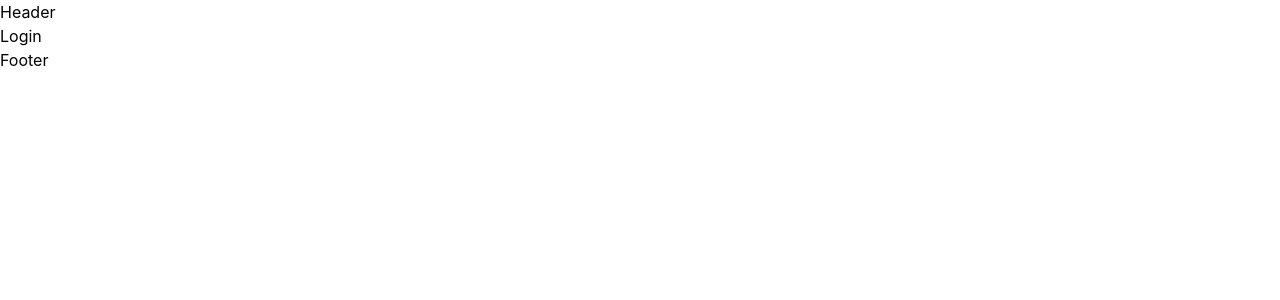
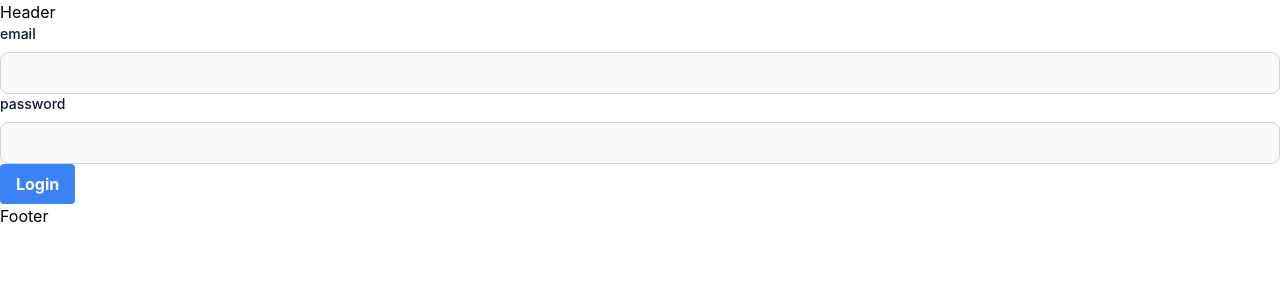
Before and after one commit to naotake51/chat-compo-developer-console, a Next.js app: page / in a window 1280 px wide. Shown: the top 300 px of the page. Built offline with nearby package versions, Linux system fonts and the light colour scheme.

Commit message:
add: components, atoms directories

```diff
--- /dev/null
+++ b/atoms/Button/Button.tsx
@@ -0,0 +1,23 @@
+import PropTypes, { InferProps } from 'prop-types';
+import React from 'react';
+
+Button.propTypes = {
+  label: PropTypes.string.isRequired,
+  onClick: PropTypes.func,
+};
+
+Button.defaultProps = {
+  onClick: undefined,
+};
+
+export default function Button({ onClick, label }: InferProps<typeof Button.propTypes>) {
+  return (
+    <button
+      className='bg-blue-500 hover:bg-blue-700 text-white font-bold py-2 px-4 rounded'
+      onClick={onClick ?? undefined}
+      type='button'
+    >
+      {label}
+    </button>
+  );
+}
--- /dev/null
+++ b/atoms/Input/InputText.tsx
@@ -0,0 +1,53 @@
+import PropTypes, { InferProps } from 'prop-types';
+import React, { BaseSyntheticEvent, useCallback } from 'react';
+
+InputText.propTypes = {
+  autocomplete: PropTypes.string,
+  label: PropTypes.string.isRequired,
+  onChange: PropTypes.func,
+  placeholder: PropTypes.string,
+  type: PropTypes.oneOf(['text', 'password']),
+  value: PropTypes.string,
+};
+
+InputText.defaultProps = {
+  autocomplete: 'off',
+  onChange: undefined,
+  placeholder: undefined,
+  type: 'text',
+  value: undefined,
+};
+
+export default function InputText({
+  autocomplete,
+  label,
+  onChange,
+  placeholder,
+  type,
+  value,
+}: InferProps<typeof InputText.propTypes>) {
+  const __onChange = useCallback(
+    (event: BaseSyntheticEvent) => {
+      event.preventDefault();
+      onChange && onChange(event.target.value);
+    },
+    [onChange],
+  );
+
+  return (
+    <div>
+      <label className='block mb-2 text-sm font-medium text-gray-900 dark:text-gray-300'>
+        {label}
+      </label>
+      <input
+        autoComplete={autocomplete ?? undefined}
+        className='bg-gray-50 border border-gray-300 text-gray-900 text-sm rounded-lg focus:ring-blue-500 focus:border-blue-500 block w-full p-2.5 dark:bg-gray-700 dark:border-gray-600 dark:placeholder-gray-400 dark:text-white dark:focus:ring-blue-500 dark:focus:border-blue-500'
+        onChange={__onChange}
+        placeholder={placeholder ?? undefined}
+        required
+        type={type ?? 'text'}
+        value={value ?? undefined}
+      />
+    </div>
+  );
+}
--- a/components/Footer/Footer.tsx
+++ b/components/Footer/Footer.tsx
@@ -1,3 +1,5 @@
+import React from 'react';
+
 export default function Footer() {
   return <footer>Footer</footer>;
 }
--- a/components/Header/Header.tsx
+++ b/components/Header/Header.tsx
@@ -1,3 +1,5 @@
+import React from 'react';
+
 export default function Header() {
   return <header>Header</header>;
 }
--- /dev/null
+++ b/components/Login/Login.tsx
@@ -0,0 +1,72 @@
+import { gql, useMutation } from '@apollo/client';
+import { InferProps } from 'prop-types';
+import React, { BaseSyntheticEvent, useCallback, useState } from 'react';
+import Button from '../../atoms/Button/Button';
+import InputText from '../../atoms/Input/InputText';
+
+interface LoginArgs {
+  email: string;
+  password: string;
+}
+
+interface LoginResult {
+  login: {
+    developer: {
+      email: string;
+    };
+    accessToken: string;
+  };
+}
+
+Login.propTypes = {};
+
+Login.defaultProps = {};
+
+export default function Login({}: InferProps<typeof Login.propTypes>) {
+  const [email, setEmail] = useState('');
+  const [password, setPassword] = useState('');
+
+  const [login, loginResult] = useMutation<LoginResult, LoginArgs>(
+    gql`
+      mutation ($email: String!, $password: String!) {
+        login(loginInput: { email: $email, password: $password }) {
+          developer {
+            email
+          }
+          accessToken
+        }
+      }
+    `,
+    { variables: { email, password } },
+  );
+
+  const onLogin = useCallback(async () => {
+    try {
+      await login();
+    } catch (err) {
+      alert('Login error');
+    }
+  }, [login]);
+
+  return (
+    <div>
+      <form>
+        <InputText autocomplete='email' label='email' onChange={setEmail} value={email} />
+        <InputText
+          autocomplete='new-password'
+          label='password'
+          onChange={setPassword}
+          type='password'
+          value={password}
+        />
+      </form>
+      <Button label='Login' onClick={onLogin} />
+      {loginResult.data ? (
+        <>
+          <p>{loginResult.data.login.developer.email}</p>
+          <p>{loginResult.data.login.accessToken}</p>
+        </>
+      ) : null}
+    </div>
+  );
+}
--- a/pages/index.tsx
+++ b/pages/index.tsx
@@ -1,53 +1,6 @@
-import { gql, useMutation } from '@apollo/client';
-
-interface LoginArgs {
-  email: string;
-  password: string;
-}
-
-interface LoginResult {
-  login: {
-    developer: {
-      email: string;
-    };
-    accessToken: string;
-  };
-}
+import React from 'react';
+import Login from '../components/Login/Login';
 
 export default function Index() {
-  const [login, loginResult] = useMutation<LoginResult, LoginArgs>(
-    gql`
-      mutation ($email: String!, $password: String!) {
-        login(loginInput: { email: $email, password: $password }) {
-          developer {
-            email
-          }
-          accessToken
-        }
-      }
-    `,
-    {
-      variables: { email: 'test@example.com', password: 'password1234' },
-    },
-  );
-
-  const onClickLoginButton = async () => {
-    try {
-      await login();
-    } catch (err) {
-      alert('Login error');
-    }
-  };
-
-  return (
-    <div>
-      <button onClick={onClickLoginButton}>Login</button>
-      {loginResult.data && (
-        <>
-          <p>{loginResult.data.login.developer.email}</p>
-          <p>{loginResult.data.login.accessToken}</p>
-        </>
-      )}
-    </div>
-  );
+  return <Login />;
 }
--- a/tailwind.config.js
+++ b/tailwind.config.js
@@ -3,6 +3,7 @@ module.exports = {
   content: [
     "./pages/**/*.{js,ts,jsx,tsx}",
     "./components/**/*.{js,ts,jsx,tsx}",
+    "./atoms/**/*.{js,ts,jsx,tsx}",
   ],
   theme: {
     extend: {},
```
